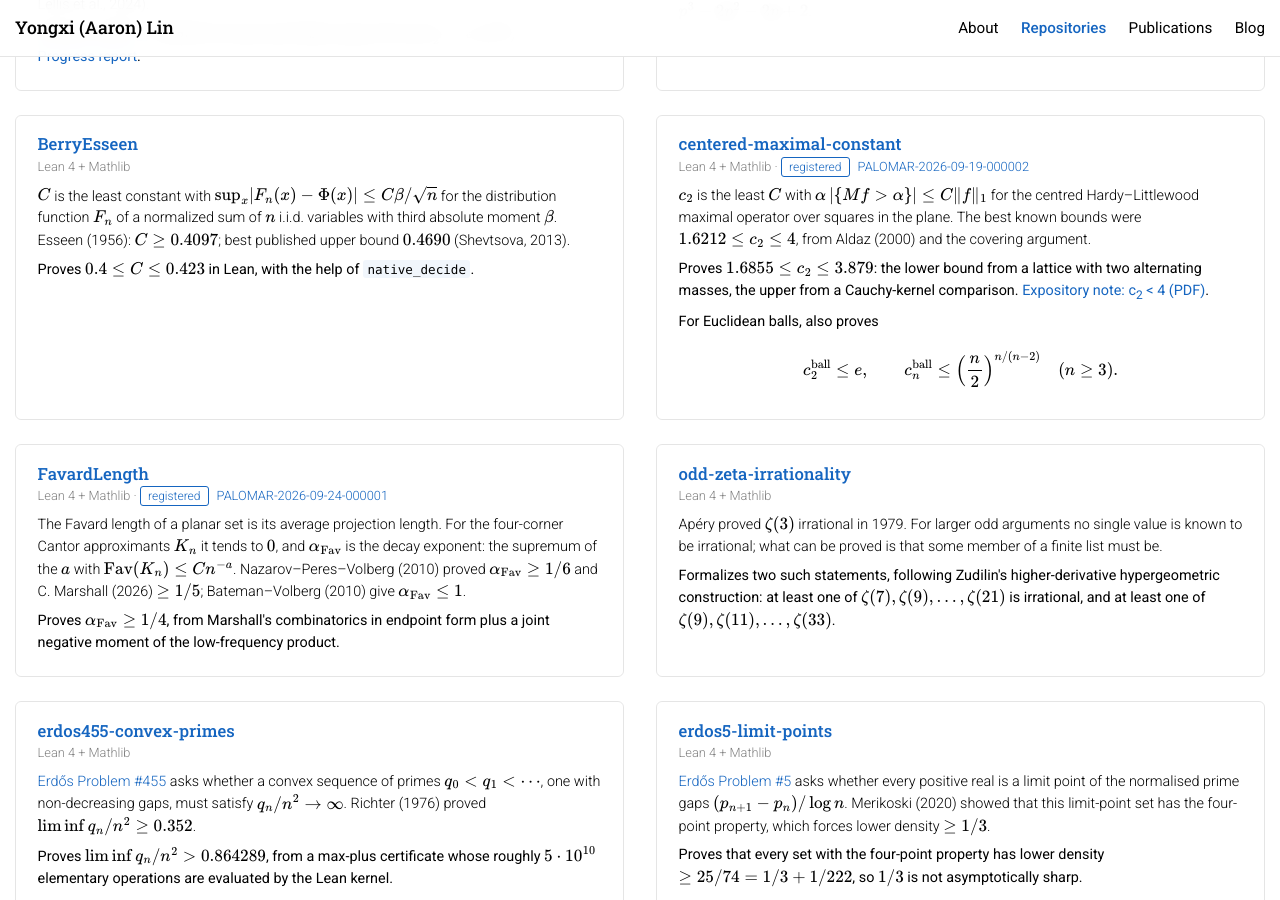
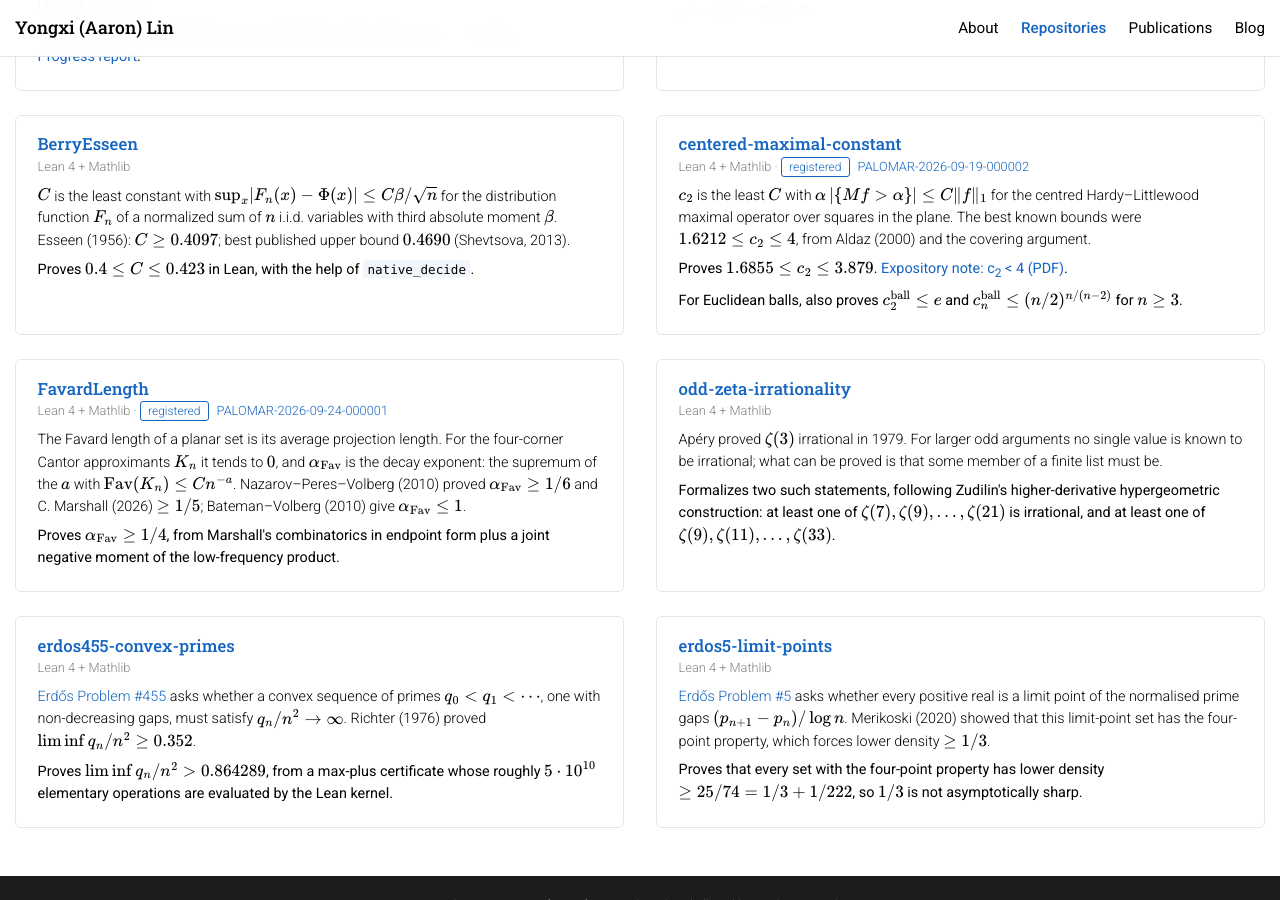
Before and after one commit to CoolRmal/coolrmal.github.io, a Jekyll site: the page built from repositories.md, in a window 1280 px wide and 900 px high, scrolled down 521 px. Built offline with Jekyll 4.4.1, drawn with Linux system fonts in a browser that asks for light colours; formulas are drawn with MathJax 3.

Commit message:
Simplify maximal-constant summary and update Palomar link

```diff
--- a/repositories.md
+++ b/repositories.md
@@ -68,20 +68,18 @@ nav: repositories
 
 <div class="repo-card">
   <h3 class="entry-title"><a href="https://github.com/CoolRmal/centered-maximal-constant" target="_blank" rel="noopener noreferrer">centered-maximal-constant</a></h3>
-  <p class="entry-meta">Lean 4 + Mathlib &middot; <span class="badge">registered</span> <a href="https://palomar-registry.org/entry?id=PALOMAR-2026-09-19-000002&amp;version=2" target="_blank" rel="noopener noreferrer">PALOMAR-2026-09-19-000002</a></p>
+  <p class="entry-meta">Lean 4 + Mathlib &middot; <span class="badge">registered</span> <a href="https://palomar-registry.org/entry?id=PALOMAR-2026-09-19-000002&amp;version=3" target="_blank" rel="noopener noreferrer">PALOMAR-2026-09-19-000002</a></p>
   <p>
     $c_2$ is the least $C$ with $\alpha\,\lvert\{Mf\gt\alpha\}\rvert\le C\lVert f\rVert_1$ for the
     centred Hardy&ndash;Littlewood maximal operator over squares in the plane. The best known bounds
     were $1.6212\le c_2\le 4$, from Aldaz (2000) and the covering argument.
   </p>
   <p class="repo-result">
-    Proves $1.6855\le c_2\le 3.879$: the lower bound from a lattice with two alternating masses, the
-    upper from a Cauchy-kernel comparison.
+    Proves $1.6855\le c_2\le 3.879$.
     <a href="/assets/papers/c2-less-than-4.pdf" target="_blank" rel="noopener noreferrer">Expository note: c<sub>2</sub> &lt; 4 (PDF)</a>.
   </p>
   <p class="repo-result">
-    For Euclidean balls, also proves
-    $$c_2^{\mathrm{ball}}\le e,\qquad c_n^{\mathrm{ball}}\le\left(\frac n2\right)^{n/(n-2)}\quad(n\ge3).$$
+    For Euclidean balls, also proves $c_2^{\mathrm{ball}}\le e$ and $c_n^{\mathrm{ball}}\le(n/2)^{n/(n-2)}$ for $n\ge3$.
   </p>
 </div>
 
```
